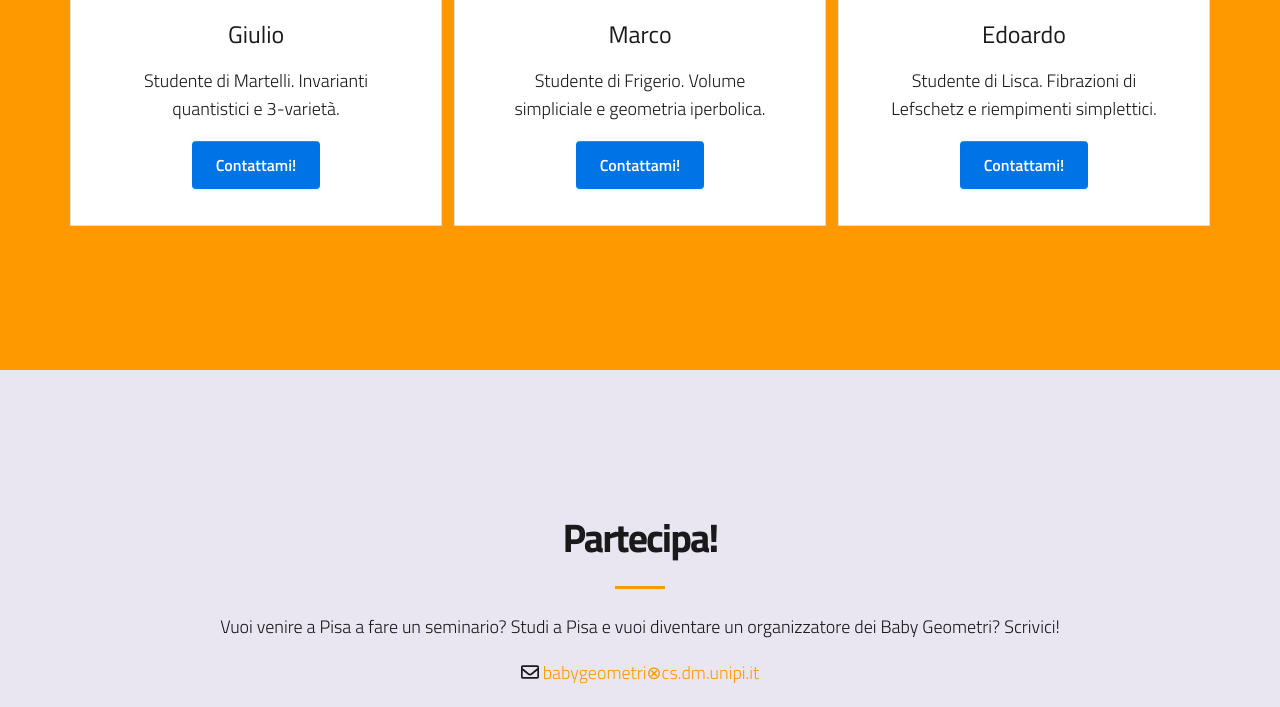
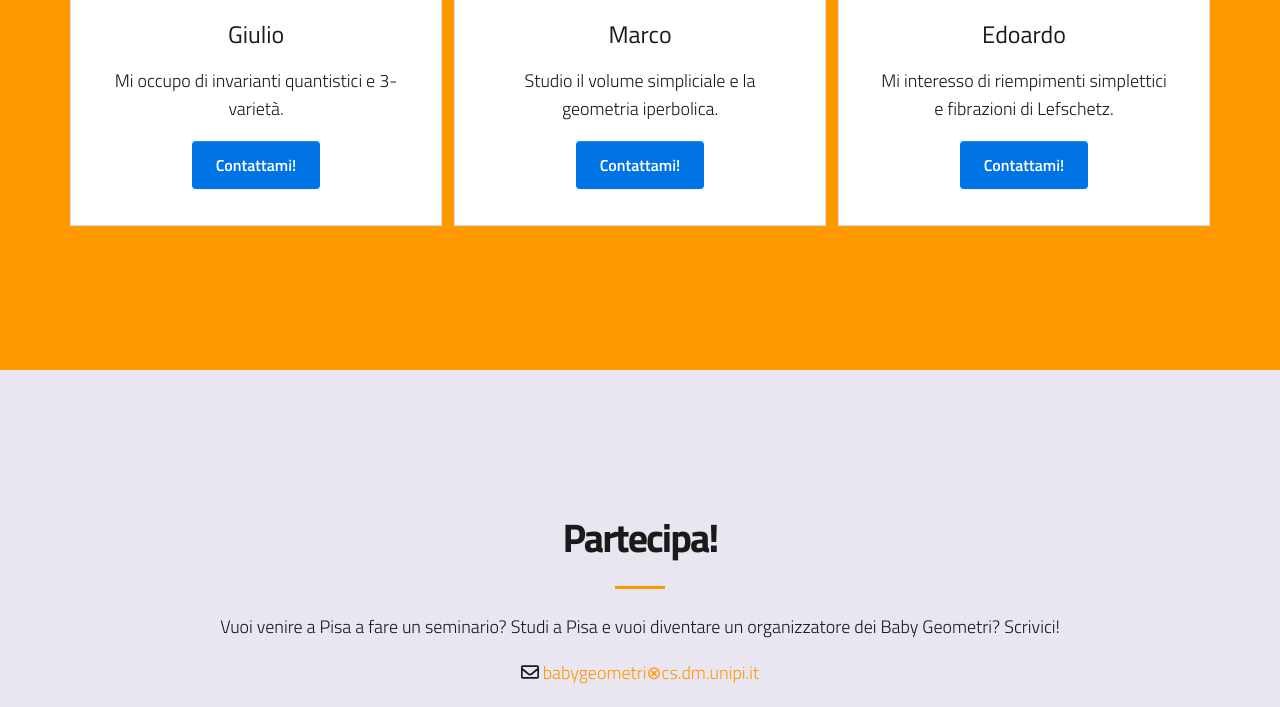
Before and after one commit to baby-geometri/baby-geometri.github.io, a Jekyll site: the page built from index.md, in a window 1280 px wide and 900 px high, scrolled down 3634 px, cut to the strip 193-900 px from the top of the window. Built offline with Jekyll 4.4.1, drawn with Linux system fonts in a browser that asks for light colours; nearby versions of some CDN libraries; formulas are drawn with MathJax 3.

Commit message:
modifica descrizioni (esperimento push)

```diff
--- a/_layouts/default.html
+++ b/_layouts/default.html
@@ -181,7 +181,7 @@
           <div class="card-body">
           <img src="img/giulio.jpeg" height="275" width="275" class="mb-4 rounded-circle mx-auto d-block" style="width:100%;" />
             <h5 class="card-title">Giulio</h5>
-            <p class="card-text">Studente di Martelli. Invarianti quantistici e 3-varietà.</p>
+            <p class="card-text">Mi occupo di invarianti quantistici e 3-varietà.</p>
 
             <a href="https://www.sns.it/ugov/persone/giulio-belletti" class="btn btn-primary">Contattami!</a>
           </div>
@@ -190,7 +190,7 @@
           <div class="card-body">
           <img src="img/marco.jpeg" height="275" width="275" class="mb-4 rounded-circle mx-auto d-block" style="width:100%;" />
             <h5 class="card-title">Marco</h5>
-            <p class="card-text">Studente di Frigerio. Volume simpliciale e geometria iperbolica.</p>
+            <p class="card-text">Studio il volume simpliciale e la geometria iperbolica.</p>
             <a href="http://people.dm.unipi.it/moraschini/" class="btn btn-primary">Contattami!</a>
           </div>
         </div>
@@ -198,7 +198,7 @@
           <div class="card-body">
           <img src="img/edoardo.jpg" height="275" width="275" class="mb-4 rounded-circle mx-auto d-block" style="width:100%;" />
             <h5 class="card-title">Edoardo</h5>
-            <p class="card-text">Studente di Lisca. Fibrazioni di Lefschetz e riempimenti simplettici.</p>
+            <p class="card-text">Mi interesso di riempimenti simplettici e fibrazioni di Lefschetz.</p>
             <a href="https://www.sns.it/ugov/persone/edoardo-fossati" class="btn btn-primary">Contattami!</a>
           </div>
         </div>
```
